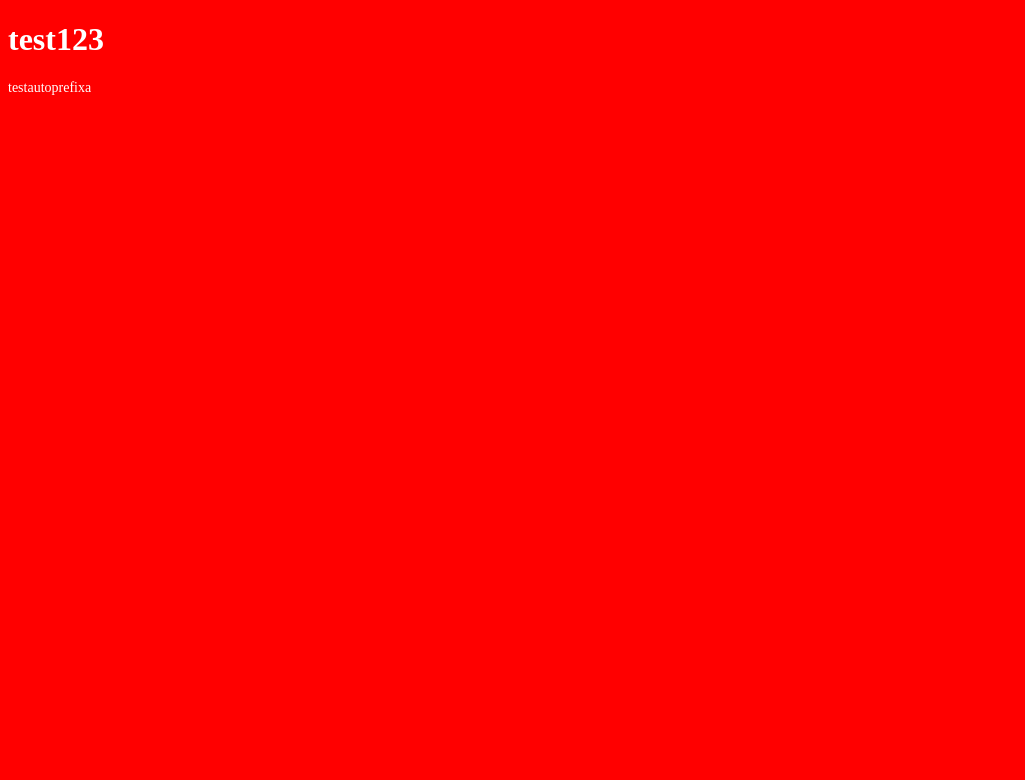
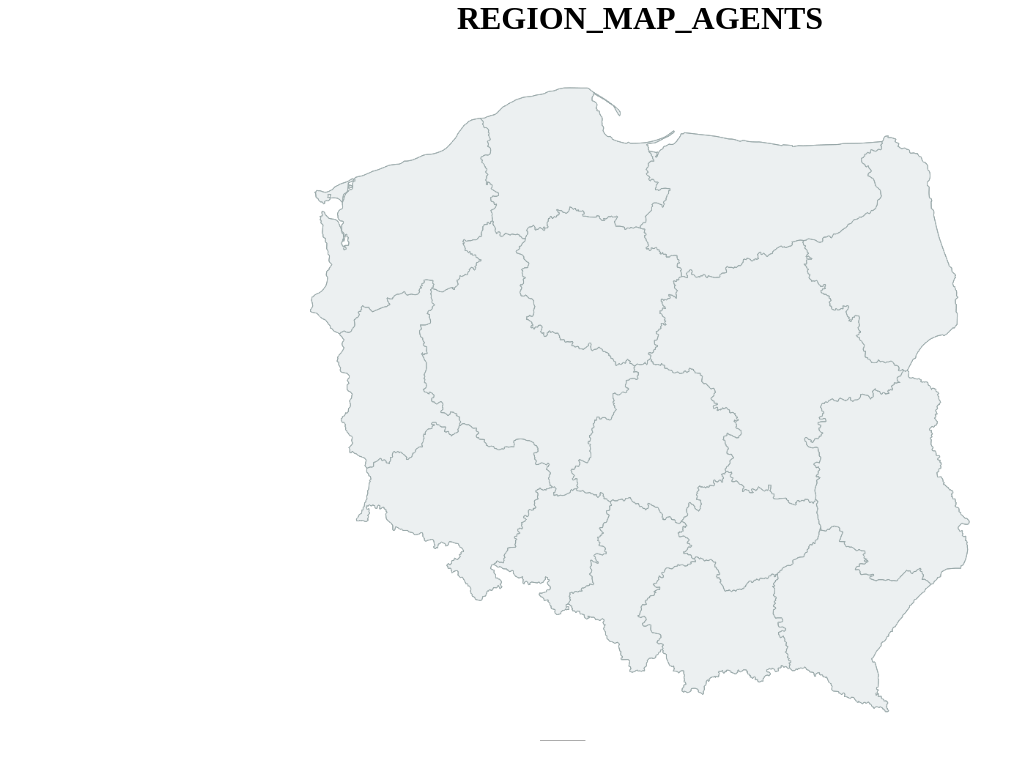
Before and after one commit to krzszk96/Hangman_game, a website: page src/index.html in a window 1280 px wide. Shown: the whole page, without its empty margins (0-1025 px from the left). Drawn offline with Linux system fonts and the light colour scheme.

Commit message:
first comit

```diff
--- a/src/index.html
+++ b/src/index.html
@@ -2,15 +2,17 @@
 <html lang="en" dir="ltr">
   <head>
     <meta charset="utf-8">
+    <meta name="viewport" content="width=device-width, initial-scale=1.0">
     <title>REGION_MAP</title>
     <!--build:css -->
     <link rel="stylesheet" href="css/style.css">
     <!--endbuild -->
   </head>
   <body>
-    <h1>test123</h1>
-    <p>testautoprefixa<p>
-
+    <h1 class="header">REGION_MAP_AGENTS</h1>
+    <div class="mapcontainer">
+      <img class="map" src="/img/PL_mapall.png" width="660" height="360">
+    </div>
       <!--build:js -->
       <script src="js/script.js"></script>
       <!--endbuild -->
--- a/src/scss/_settings.scss
+++ b/src/scss/_settings.scss
@@ -1,2 +1,2 @@
-$color-bg: red;
-$color-text: white;
+$color-bg: #fff;
+$color-text: #000;
--- a/src/scss/style.scss
+++ b/src/scss/style.scss
@@ -1,10 +1,26 @@
 @import "settings";
 
-body {
+body, html {
+  height: 100%;
   background-color: $color-bg;
   color: $color-text;
 }
-p {
-  font-size: 14px;
+.header{
+  text-align: center;
+}
+*{
+  margin: 0;
+  padding: 0;
+}
+.mapcontainer{
+  margin-top: 50px;
   display: flex;
+  //flex-wrap: wrap;
+  align-items: center;
+  justify-content: center;
 }
+.map{
+  max-width: 100%;
+  height: auto;
+
+}
```
Also changed, not shown: src/css/style.css, src/img/PL_mapall.png (added).
